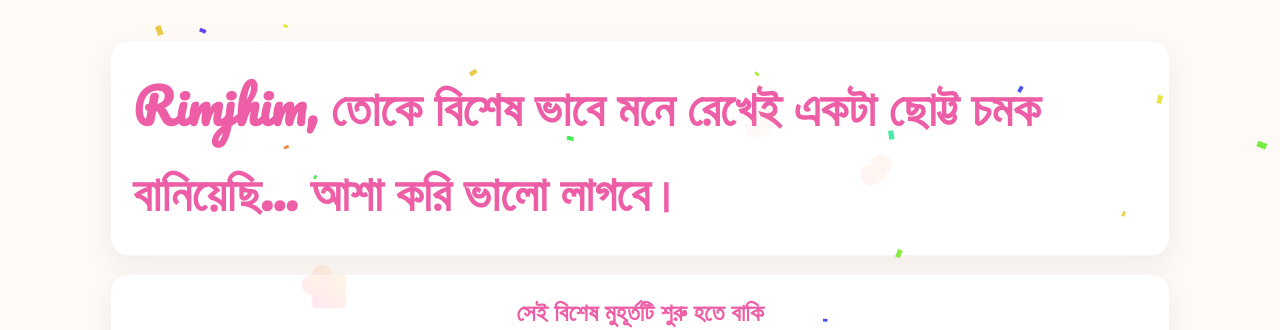
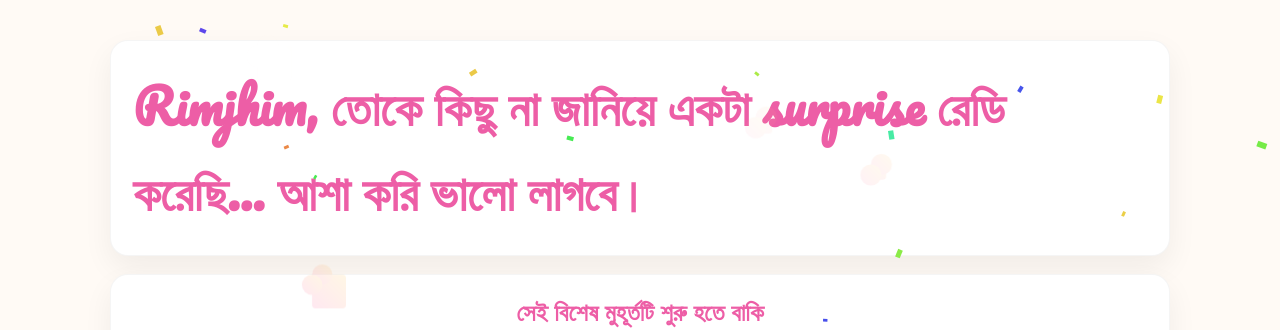
Before and after one commit to RealShibSankarSarkar/Happy-Barthday, a plain HTML site: page index.html in a window 1280 px wide. Both pictures are taken after a click on the button "🎉 Tap to Reveal Surprise & Play Music 🎉". Shown: the top 330 px of the page. Drawn offline with Linux system fonts and the light colour scheme; no server answers.

Commit message:
Update index.html

```diff
--- a/index.html
+++ b/index.html
@@ -131,7 +131,7 @@
 
   <div class="card header">
     <div>
-      <h1 id="dynamicTitle" class="title" style="animation:none;text-shadow:none;">Rimjhim, তোকে বিশেষ ভাবে মনে রেখেই একটা ছোট্ট চমক বানিয়েছি… আশা করি ভালো লাগবে।</h1>
+      <h1 id="dynamicTitle" class="title" style="animation:none;text-shadow:none;">Rimjhim, তোকে কিছু না জানিয়ে একটা surprise রেডি করেছি… আশা করি ভালো লাগবে।</h1>
       <p id="dynamicSubtitle" class="subtitle" style="display:none;"></p>
     </div>
   </div>
```
